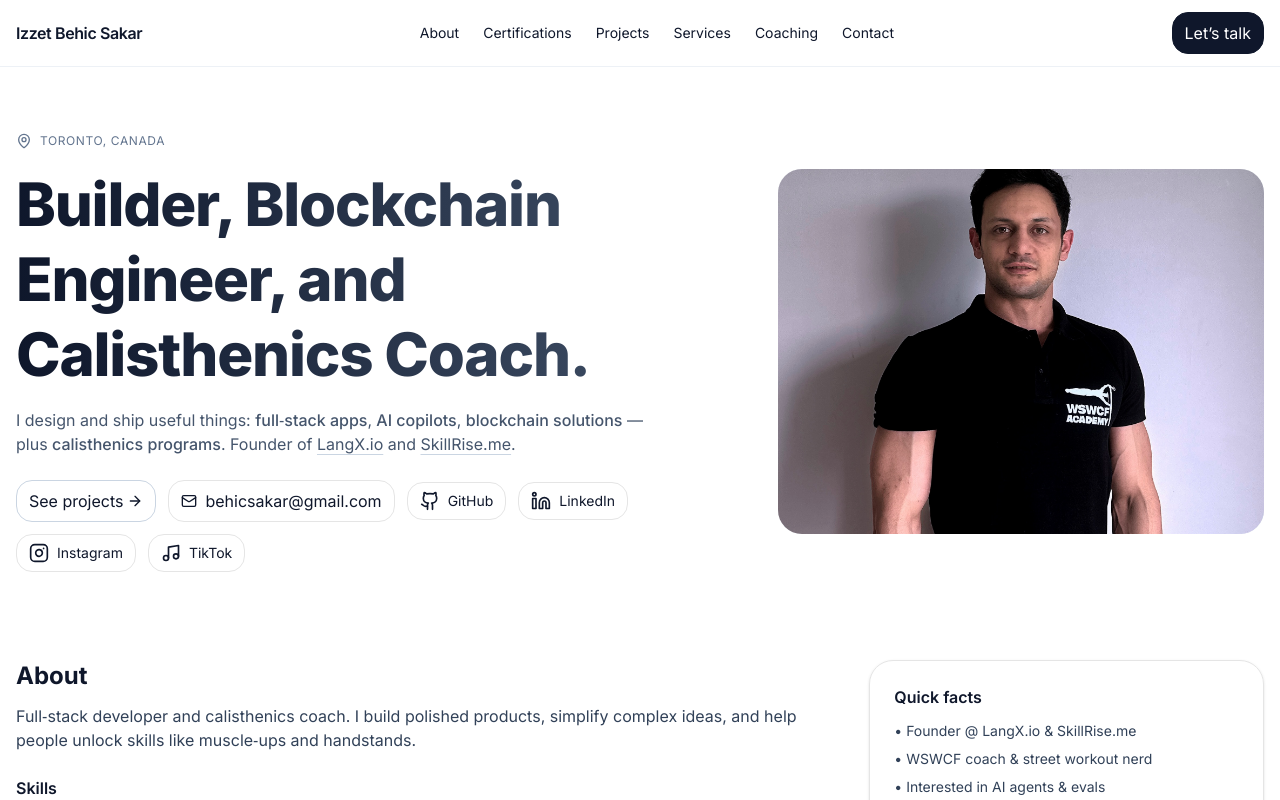
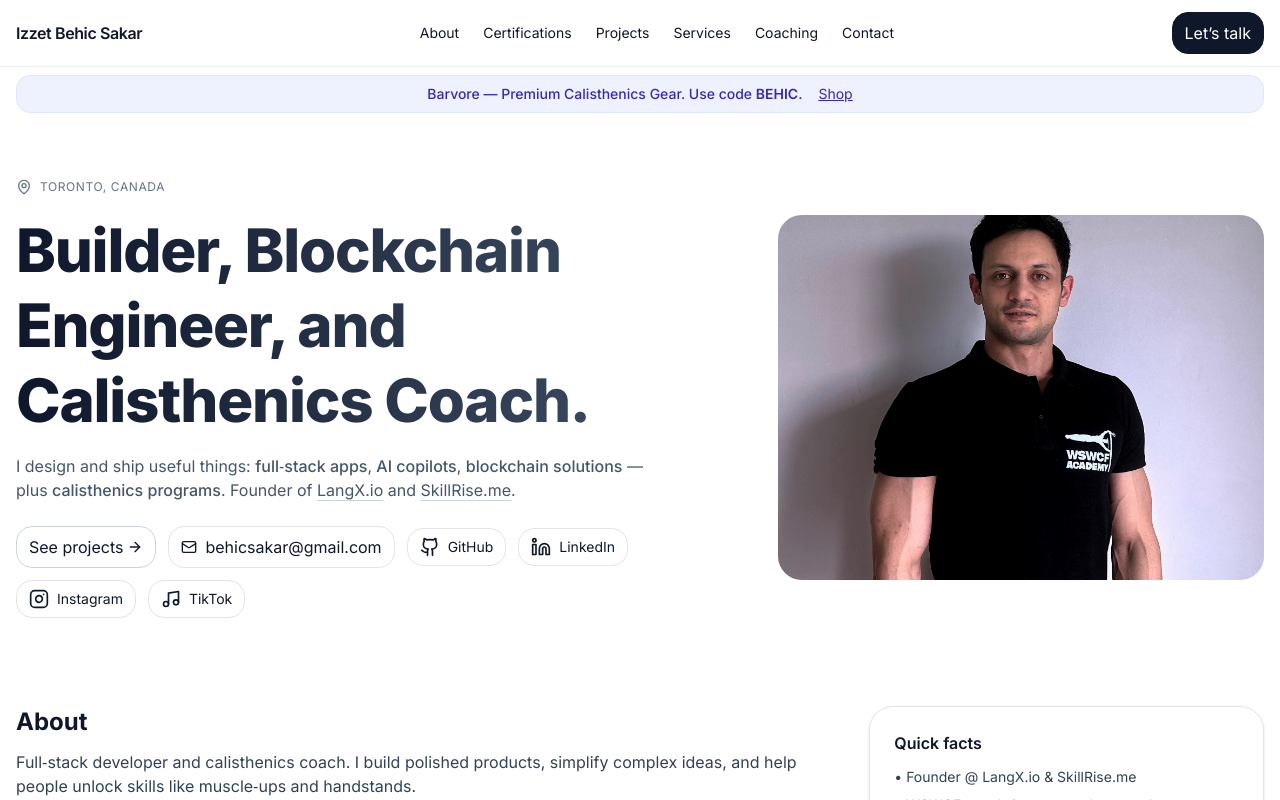
Before and after one commit to xuelink/behicio, a Next.js app: page / in a window 1280 px wide. Shown: the top 800 px of the page. Built offline with nearby package versions, Linux system fonts and the light colour scheme; no server answers.

Commit message:
Add promo banner for Barvore discount code to the homepage, enhancing user engagement with a call-to-action for premium calisthenics gear.

```diff
--- a/src/app/page.tsx
+++ b/src/app/page.tsx
@@ -370,6 +370,24 @@ export default function Home() {
           </div>
         </div>
       </header>
+
+      {/* Promo banner: Barvore discount code */}
+      <div className="mx-auto max-w-7xl px-4">
+        <div className="mt-2 rounded-xl border border-indigo-100 bg-indigo-50 text-indigo-800 text-sm px-4 py-2 flex items-center justify-center gap-2">
+          <span className="text-sm font-medium">
+            Barvore — Premium Calisthenics Gear. Use code{" "}
+            <strong className="font-semibold">BEHIC</strong>.
+          </span>
+          <a
+            href="https://barvore.com/?ref=behic.io"
+            target="_blank"
+            rel="noreferrer"
+            className="underline ml-2"
+          >
+            Shop
+          </a>
+        </div>
+      </div>
 
       {/* Hero */}
       <section id="home" className="mx-auto max-w-7xl px-4 pt-16 pb-10">
```
